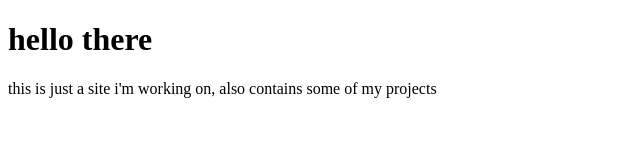
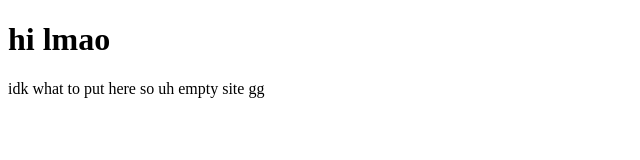
Before and after one commit to ClickertyGaming/idk_site_lmao, a plain HTML site: page index.html in a window 1280 px wide. Shown: the whole page, without its empty margins (0-640 px from the left). Drawn offline with Linux system fonts and the light colour scheme.

Commit message:
Update index.html

```diff
--- a/index.html
+++ b/index.html
@@ -1,7 +1,7 @@
 <!DOCTYPE html>
 <html>
 <body>
-<h1>hello there</h1>
-<p>this is just a site i'm working on, also contains some of my projects</p>
+<h1>hi lmao</h1>
+<p>idk what to put here so uh empty site gg</p>
 </body>
 </html>
```
